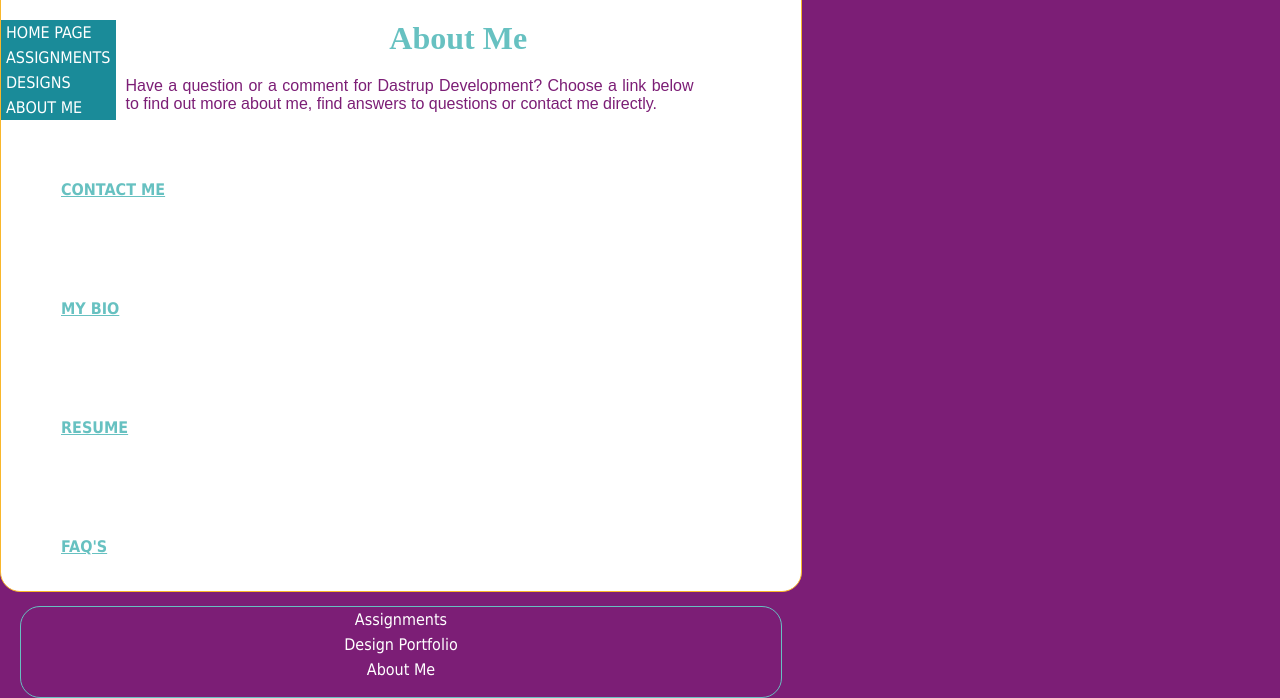
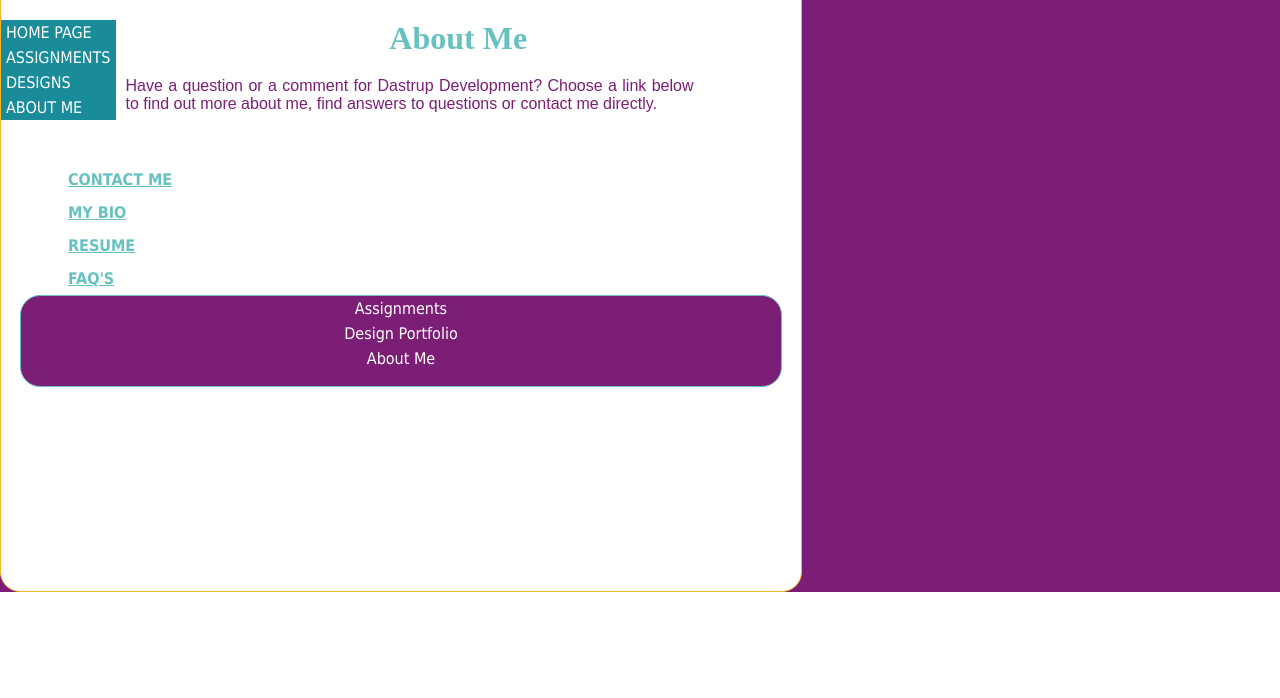
Before and after one commit to dastrup-kamianne/cs313-php, a PHP site: page /aboutme/aboutme.php in a window 1280 px wide. Shown: the part 210-908 px from the top of the page. After the commit the page ends 802 px from the top, so only its background shows below. Run offline with PHP 8.4, Linux system fonts and the light colour scheme.

Commit message:
updating CSS

```diff
--- a/style/stylesheet.css
+++ b/style/stylesheet.css
@@ -85,10 +85,11 @@ a:hover
     font-size: 16px;
     font-weight: bold;
     text-transform: uppercase;
+    margin: 50px;
 }
 .subpage_links li{
     display: block;
-    padding: 50px;
+    padding: 7px;
     float: left;
     clear: both;
 
```
